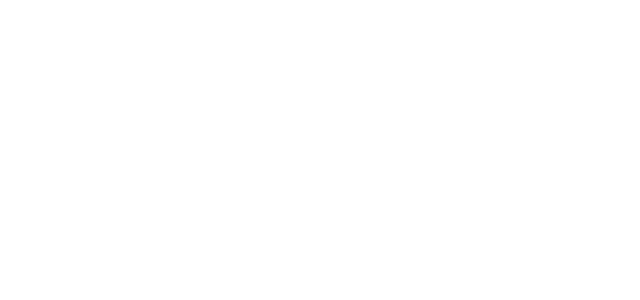
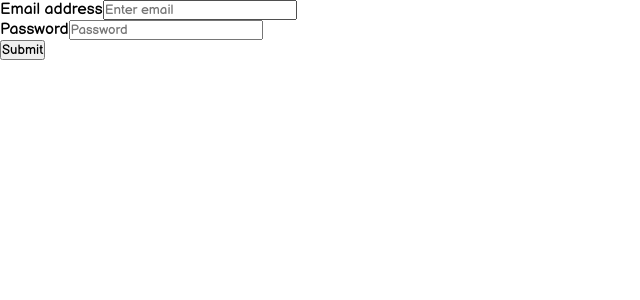
Before and after one commit to Villalbad10/network, a React (Create React App) app: page /register in a window 1280 px wide. Before the commit this address had no page. Shown: the top 300 px of the page, without its empty margins (0-640 px from the left). Built offline with nearby package versions, Linux system fonts and the light colour scheme; no server answers.

Commit message:
login funcional

```diff
--- a/src/Components/LoginComp.jsx
+++ b/src/Components/LoginComp.jsx
@@ -48,6 +48,10 @@
             <Btn variant="outline-primary" type="submit">
                Submit
             </Btn>
+            <Link to="/register"><Btn variant="outline-primary">
+               Register
+            </Btn>
+            </Link>
          </FormDiv>
       </LoginDiv>
    )
--- a/src/Components/Register.jsx
+++ b/src/Components/Register.jsx
@@ -0,0 +1,51 @@
+import React, { useEffect, useState } from 'react'
+import { Button, Form } from 'react-bootstrap'
+import getData from '../helpers/getData';
+
+const Register = () => {
+   const [data, setData] = useState([]);
+   const [inputs, setInputs] = useState({
+      "email": "",
+      "pass": ""
+
+   });
+
+   useEffect(() => {
+      getData()
+         .then(res => console.log(res))
+   }, [])
+
+   const handleSubmit = (e) => {
+      e.preventDefault();
+      const usedata = data.find((user) => user.email === inputs.email)
+      console.log(usedata);
+   }
+
+   const handleValue = ({ target }) => {
+      setInputs({
+         ...inputs,
+         [target.name]: target.value
+      })
+   }
+
+   return (
+      <>
+         <Form onSubmit={handleSubmit}>
+            <Form.Group className="mb-3" controlId="formBasicEmail">
+               <Form.Label>Email address</Form.Label>
+               <Form.Control name="email" onChange={handleValue} type="email" placeholder="Enter email" />
+            </Form.Group>
+
+            <Form.Group className="mb-3" controlId="formBasicPassword">
+               <Form.Label>Password</Form.Label>
+               <Form.Control name="pass" onChange={handleValue} type="password" placeholder="Password" />
+            </Form.Group>
+            <Button variant="outline-primary" type="submit">
+               Submit
+            </Button>
+         </Form>
+      </>
+   )
+}
+
+export default Register
--- a/src/Routes/App.js
+++ b/src/Routes/App.js
@@ -1,6 +1,7 @@
-import { BrowserRouter, Route, Routes } from "react-router-dom";
+import { BrowserRouter, Route, Routes, Navigate } from "react-router-dom";
 import Home from "../Components/Home";
 import LoginComp from "../Components/LoginComp";
+import Register from "../Components/Register";
 import Perfil from "../Containers/Perfil";
 
 const AppRouter = () => {
@@ -11,8 +12,9 @@
     <Route path="/" element={<LoginComp/>} />
      <Route path="/home" element={<Home/>} />
      <Route path="/perfil" element={<Perfil/>} />
-     <Route path="/login" element={<LoginComp/>} />
-
+     <Route path="/login" element={<LoginComp/>}/>
+     <Route path="/register" element={<Register/>}/>
+     <Route path="*" element={<Navigate to="/" />}/>
     </Routes>
      </BrowserRouter>
   );
```
